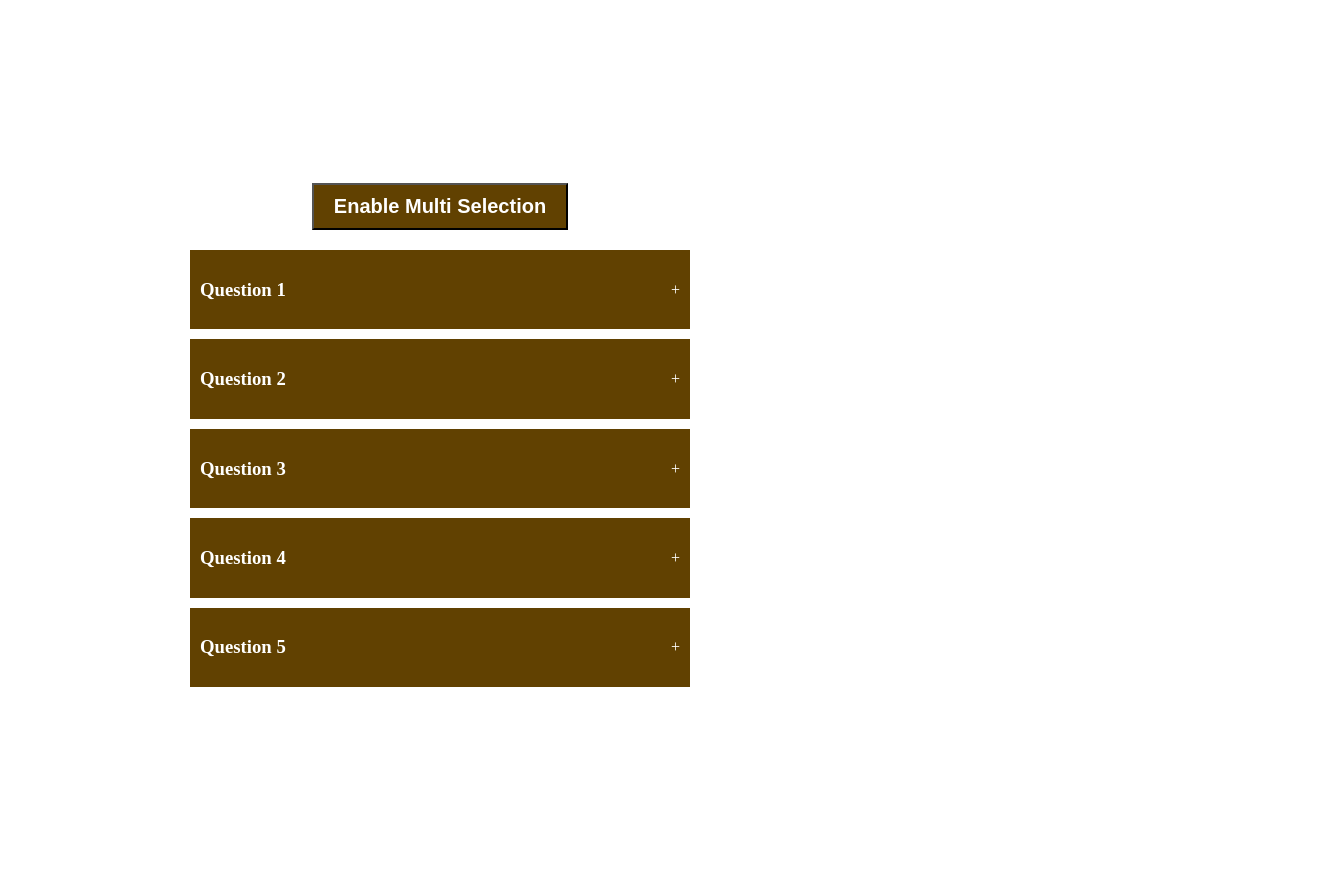
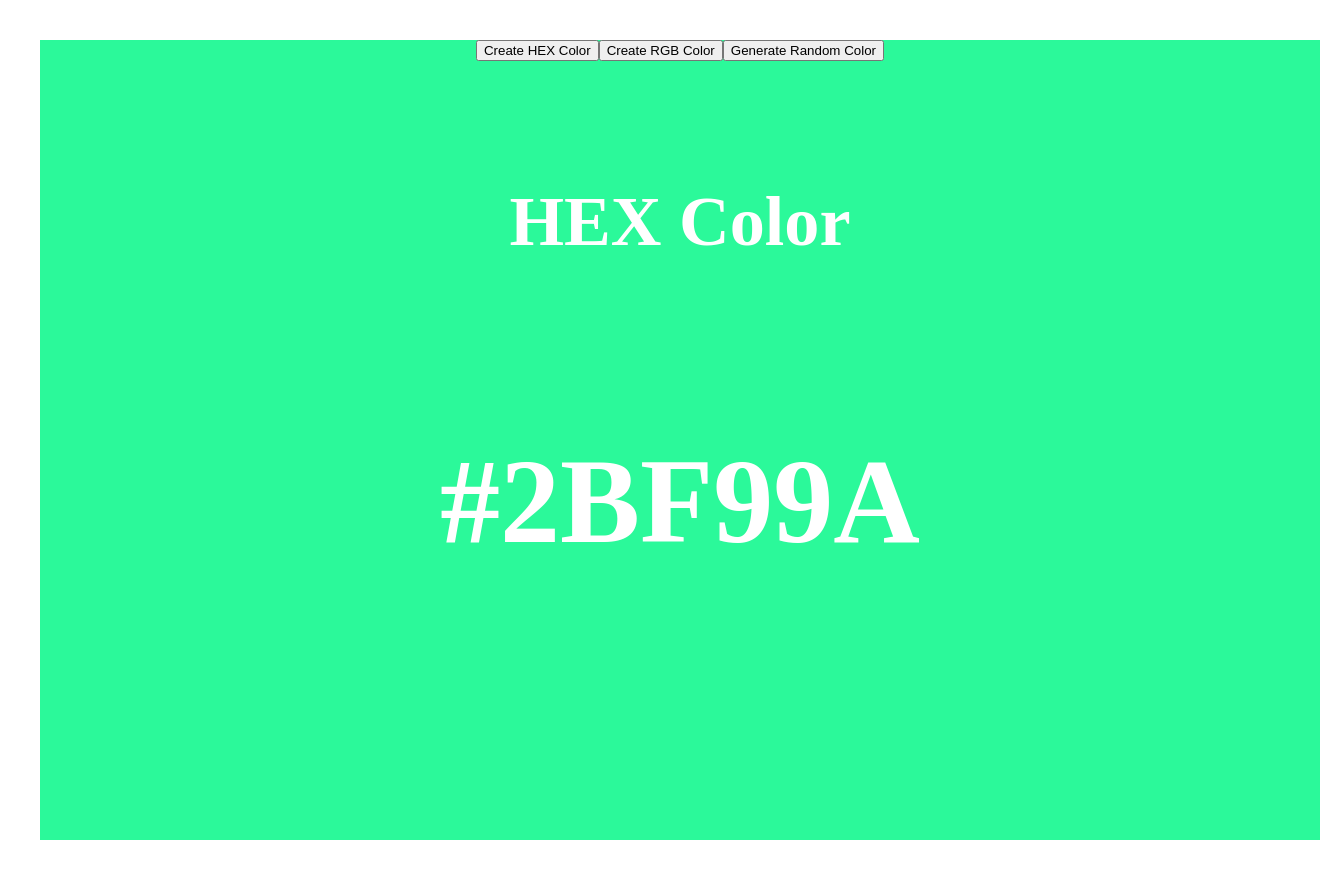
Before and after one commit to shivamdubeyagra/Mini-projects-in-react-js, a React (Vite) app: page / in a window 1280 px wide. Shown: the whole page, 1320 px wide, since content can reach past the window. Built offline with nearby package versions, Linux system fonts and the light colour scheme.

Commit message:
random Color genrator

```diff
--- a/src/App.jsx
+++ b/src/App.jsx
@@ -1,13 +1,17 @@
 
 import './App.css'
 import Accordian from './components/accordian'
+import RandomColor from './components/random-color'
 
 function App() {
 
 
   return (
     <>
-    <Accordian/>
+    {/* Accordian */}
+    {/* <Accordian/> */}
+    {/* random Color */}
+    <RandomColor/>
     </>
   )
 }
--- /dev/null
+++ b/src/components/random-color/index.jsx
@@ -0,0 +1,54 @@
+import { useEffect, useState } from "react"
+
+export default function RandomColor() {
+    const [typeOfColor, setTypeOfColor] = useState('hex')
+    const [color, setColor] = useState('#000000')
+
+    function randomColorUtility(length) {
+        return Math.floor(Math.random() * length)
+    }
+
+    function handleCreateRandomhexColor() {
+        const hex = [0, 1, 2, 3, 4, 5, 6, 7, 8, 9, "A", "B", "C", "D", "E", "F"]
+        let hexColor = "#";
+        for (let i = 0; i < 6; i++) {
+            hexColor += hex[randomColorUtility(hex.length)]
+        }
+        // console.log(hexColor)
+        setColor(hexColor)
+    }
+    function handleCreateRandomrgbColor() {
+        const r = randomColorUtility(256);
+        const g = randomColorUtility(256);
+        const b = randomColorUtility(256);
+        setColor(`rgb(${r},${g},${b})`);
+    }
+    useEffect(() => {
+        if (typeOfColor === 'rgb') handleCreateRandomrgbColor();
+        else handleCreateRandomhexColor();
+    }, [typeOfColor])
+    return (
+        <div style={{
+            width: "100vw",
+            height: "100vh",
+            background: color,
+        }}>
+            <button onClick={() => setTypeOfColor('hex')}>Create HEX Color</button>
+            <button onClick={() => setTypeOfColor('rgb')}>Create RGB Color</button>
+            <button onClick={typeOfColor === 'hex' ? handleCreateRandomhexColor : handleCreateRandomrgbColor}>Generate Random Color</button>
+            <div style={{
+                display:'flex',
+                justifyContent:'center',
+                alignItems:'center',
+                color:"white",
+                fontSize:'60px',
+                marginTop:'50px',
+                flexDirection:'column',
+                gap:'20px',
+            }}>
+                <h3>{typeOfColor === 'rgb'? 'RGB Color': 'HEX Color'}</h3>
+                <h1>{color}</h1>
+            </div>
+        </div>
+    )
+}
```
